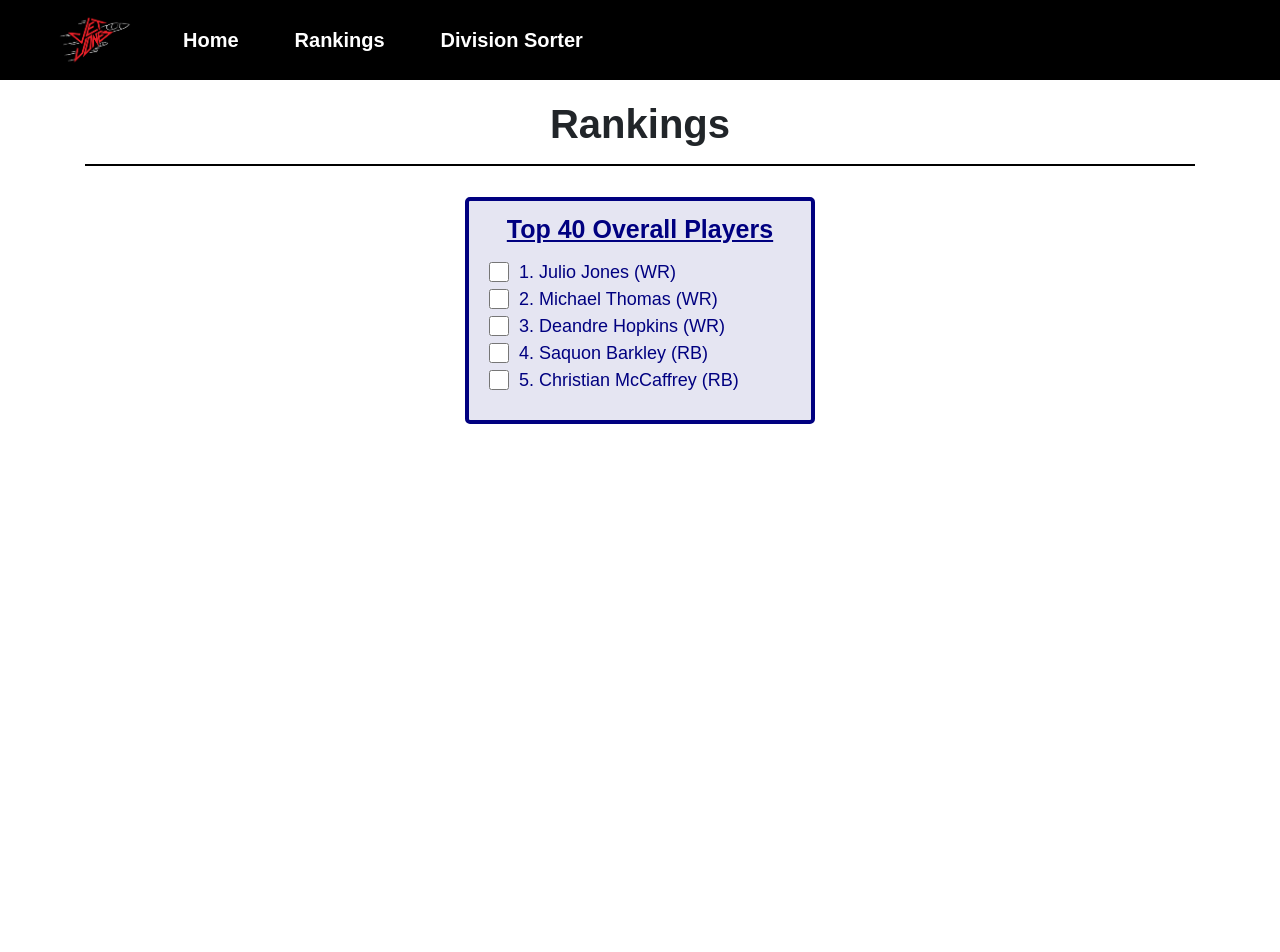
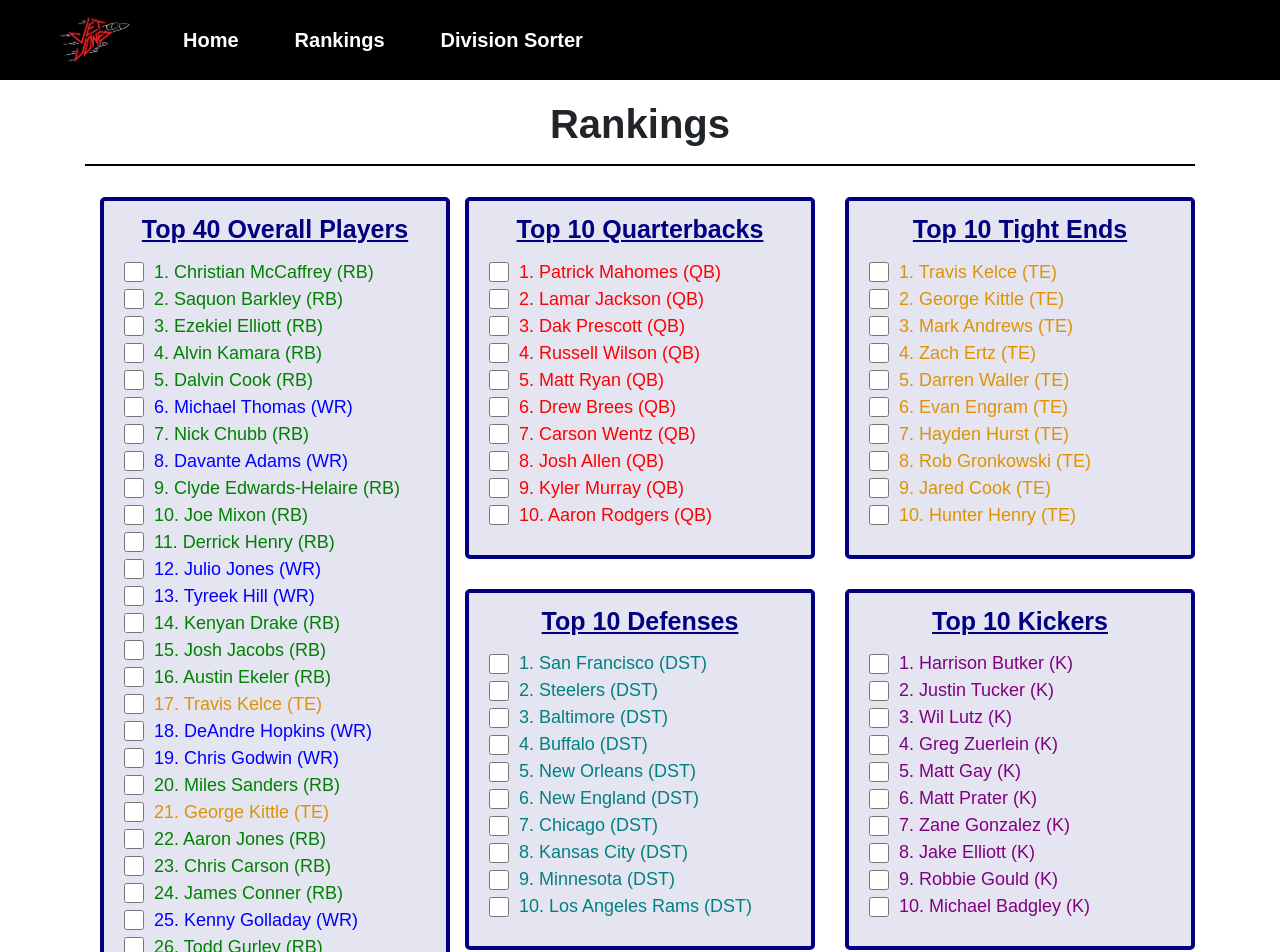
Before and after one commit to cyperior7/jetjones-tools, an Angular app: page /rankings in a window 1280 px wide. Shown: the top 952 px of the page. Before the commit the page ends 800 px from the top, so only its background shows below. Built offline with nearby package versions, Linux system fonts and the light colour scheme.

Commit message:
Finished rankings and home page

```diff
--- a/src/app/data/rankings-data.ts
+++ b/src/app/data/rankings-data.ts
@@ -1,10 +1,97 @@
-import { IRankItem, Positions } from './../models/rank-list-model';
+import { RankItem, Positions } from './../models/rank-list-model';
 
 // the order in which the players appear below is the order of the rankings
-export const Top40Rankings: IRankItem[] = [
+export const Top40Rankings: RankItem[] = [
+    {name: "Christian McCaffrey", position: Positions.RunningBack},
+    {name: "Saquon Barkley", position: Positions.RunningBack},
+    {name: "Ezekiel Elliott", position: Positions.RunningBack},
+    {name: "Alvin Kamara", position: Positions.RunningBack},
+    {name: "Dalvin Cook", position: Positions.RunningBack},
+    {name: "Michael Thomas", position: Positions.WideReceiver},
+    {name: "Nick Chubb", position: Positions.RunningBack},
+    {name: "Davante Adams", position: Positions.WideReceiver},
+    {name: "Clyde Edwards-Helaire", position: Positions.RunningBack},
+    {name: "Joe Mixon", position: Positions.RunningBack},
+    {name: "Derrick Henry", position: Positions.RunningBack},
     {name: "Julio Jones", position: Positions.WideReceiver},
-    {name: "Michael Thomas", position: Positions.WideReceiver},
-    {name: "Deandre Hopkins", position: Positions.WideReceiver},
-    {name: "Saquon Barkley", position: Positions.RunningBack},
-    {name: "Christian McCaffrey", position: Positions.RunningBack}
+    {name: "Tyreek Hill", position: Positions.WideReceiver},
+    {name: "Kenyan Drake", position: Positions.RunningBack},
+    {name: "Josh Jacobs", position: Positions.RunningBack},
+    {name: "Austin Ekeler", position: Positions.RunningBack},
+    {name: "Travis Kelce", position: Positions.TightEnd},
+    {name: "DeAndre Hopkins", position: Positions.WideReceiver},
+    {name: "Chris Godwin", position: Positions.WideReceiver},
+    {name: "Miles Sanders", position: Positions.RunningBack},
+    {name: "George Kittle", position: Positions.TightEnd},
+    {name: "Aaron Jones", position: Positions.RunningBack},
+    {name: "Chris Carson", position: Positions.RunningBack},
+    {name: "James Conner", position: Positions.RunningBack},
+    {name: "Kenny Golladay", position: Positions.WideReceiver},
+    {name: "Todd Gurley", position: Positions.RunningBack},
+    {name: "Mike Evans", position: Positions.WideReceiver},
+    {name: "Patrick Mahomes", position: Positions.QuarterBack},
+    {name: "Melvin Gordon", position: Positions.RunningBack},
+    {name: "Odell Beckham Jr.", position: Positions.WideReceiver},
+    {name: "D.J. Moore", position: Positions.WideReceiver},
+    {name: "Amari Cooper", position: Positions.WideReceiver},
+    {name: "Lamar Jackson", position: Positions.QuarterBack},
+    {name: "Jonathan Taylor", position: Positions.RunningBack},
+    {name: "David Johnson", position: Positions.RunningBack},
+    {name: "Allen Robinson", position: Positions.WideReceiver},
+    {name: "Calvin Ridley", position: Positions.WideReceiver},
+    {name: "Robert Woods", position: Positions.WideReceiver},
+    {name: "Le'Veon Bell", position: Positions.RunningBack},
+    {name: "Keenan Allen", position: Positions.WideReceiver},
 ];
+
+export const Top10Quarterbacks: RankItem[] = [
+    {name: "Patrick Mahomes", position: Positions.QuarterBack},
+    {name: "Lamar Jackson", position: Positions.QuarterBack},
+    {name: "Dak Prescott", position: Positions.QuarterBack},
+    {name: "Russell Wilson", position: Positions.QuarterBack},
+    {name: "Matt Ryan", position: Positions.QuarterBack},
+    {name: "Drew Brees", position: Positions.QuarterBack},
+    {name: "Carson Wentz", position: Positions.QuarterBack},
+    {name: "Josh Allen", position: Positions.QuarterBack},
+    {name: "Kyler Murray", position: Positions.QuarterBack},
+    {name: "Aaron Rodgers", position: Positions.QuarterBack},
+];
+
+export const Top10TightEnds: RankItem[] = [
+    {name: "Travis Kelce", position: Positions.TightEnd},
+    {name: "George Kittle", position: Positions.TightEnd},
+    {name: "Mark Andrews", position: Positions.TightEnd},
+    {name: "Zach Ertz", position: Positions.TightEnd},
+    {name: "Darren Waller", position: Positions.TightEnd},
+    {name: "Evan Engram", position: Positions.TightEnd},
+    {name: "Hayden Hurst", position: Positions.TightEnd},
+    {name: "Rob Gronkowski", position: Positions.TightEnd},
+    {name: "Jared Cook", position: Positions.TightEnd},
+    {name: "Hunter Henry", position: Positions.TightEnd},
+];
+
+export const Top10Defenses: RankItem[] = [
+    {name: "San Francisco", position: Positions.Defense},
+    {name: "Steelers", position: Positions.Defense},
+    {name: "Baltimore", position: Positions.Defense},
+    {name: "Buffalo", position: Positions.Defense},
+    {name: "New Orleans", position: Positions.Defense},
+    {name: "New England", position: Positions.Defense},
+    {name: "Chicago", position: Positions.Defense},
+    {name: "Kansas City", position: Positions.Defense},
+    {name: "Minnesota", position: Positions.Defense},
+    {name: "Los Angeles Rams", position: Positions.Defense},
+];
+
+export const Top10Kickers: RankItem[] = [
+    {name: "Harrison Butker", position: Positions.Kicker},
+    {name: "Justin Tucker", position: Positions.Kicker},
+    {name: "Wil Lutz", position: Positions.Kicker},
+    {name: "Greg Zuerlein", position: Positions.Kicker},
+    {name: "Matt Gay", position: Positions.Kicker},
+    {name: "Matt Prater", position: Positions.Kicker},
+    {name: "Zane Gonzalez", position: Positions.Kicker},
+    {name: "Jake Elliott", position: Positions.Kicker},
+    {name: "Robbie Gould", position: Positions.Kicker},
+    {name: "Michael Badgley", position: Positions.Kicker},
+];
--- a/src/app/home/home.component.css
+++ b/src/app/home/home.component.css
@@ -0,0 +1,17 @@
+button {
+    border: 6px;
+    border-style: solid;
+    border-color: black;
+    border-radius: 5px;
+    background-color: black;
+    color: white;
+    padding: 15px;
+    margin: 20px;
+    font-size: 30px;
+    font-weight: bold;
+}
+
+button:hover {
+    background-color: white;
+    color: black;
+}
--- a/src/app/home/home.component.html
+++ b/src/app/home/home.component.html
@@ -1,11 +1,15 @@
 <div class="container">
     <h1>JetJones Tools</h1>
     <hr/>
-    <ul>
-        <li>Brief banner tagline</li>
-        <li>Buttons for things to do and that route</li>
-    </ul>
-    <br/>
+    <h4>Welcome to JetJones Tools! Please select a tool below.</h4>
+    <div class="flexContainer">
+        <button (click)="route('/rankings')">
+            Rankings
+        </button>
+        <button (click)="route('/divisionsorter')">
+            Division Sorter
+        </button>
+    </div>
     <br/>
     <iframe
         width="1000" height="562"
--- a/src/app/home/home.component.ts
+++ b/src/app/home/home.component.ts
@@ -1,4 +1,5 @@
 import { Component, OnInit } from '@angular/core';
+import { Router } from '@angular/router';
 
 @Component({
   selector: 'app-home',
@@ -7,9 +8,15 @@ import { Component, OnInit } from '@angular/core';
 })
 export class HomeComponent implements OnInit {
 
-  constructor() { }
+  constructor(
+    private router: Router
+  ) { }
 
   ngOnInit(): void {
   }
 
+  public route(routeVal: string): void {
+    this.router.navigate([routeVal]);
+  }
+
 }
--- a/src/app/models/rank-list-model.ts
+++ b/src/app/models/rank-list-model.ts
@@ -1,4 +1,4 @@
-export interface IRankItem {
+export interface RankItem {
     name: string;
     position: Positions;
 }
@@ -9,5 +9,5 @@ export enum Positions {
     TightEnd = "TE",
     QuarterBack = "QB",
     Kicker = "K",
-    Defense = "D/ST"
+    Defense = "DST"
 }
--- a/src/app/rankings/rank-list/rank-list.component.css
+++ b/src/app/rankings/rank-list/rank-list.component.css
@@ -39,3 +39,27 @@ input {
     width: 20px;
     margin-right: 10px;
 }
+
+.RB {
+    color: green;
+}
+
+.WR {
+    color: blue;
+}
+
+.TE {
+    color: rgb(223, 146, 3);
+}
+
+.QB {
+    color: red;
+}
+
+.DST {
+    color: teal;
+}
+
+.K {
+    color: purple;
+}
--- a/src/app/rankings/rank-list/rank-list.component.html
+++ b/src/app/rankings/rank-list/rank-list.component.html
@@ -3,7 +3,9 @@
     <ul class="listItems">
         <li *ngFor="let player of rankList; let i = index" class="individualItem">
             <input type="checkbox" [(ngModel)]="chkBox.checked" #chkBox>
-            <span [ngClass]="chkBox.checked ? 'selectedItem' : ''">{{ i + 1}}. {{ player.name }} ({{ player.position }})</span>
+            <span [ngClass]="[chkBox.checked ? 'selectedItem' : '', player.position]">
+                {{ i + 1}}. {{ player.name }} ({{ player.position }})
+            </span>
         </li>
     </ul>
 </div>
--- a/src/app/rankings/rank-list/rank-list.component.ts
+++ b/src/app/rankings/rank-list/rank-list.component.ts
@@ -1,5 +1,5 @@
 import { Component, OnInit, Input } from '@angular/core';
-import { IRankItem } from './../../models/rank-list-model';
+import { RankItem } from './../../models/rank-list-model';
 
 @Component({
   selector: 'rank-list',
@@ -8,7 +8,7 @@ import { IRankItem } from './../../models/rank-list-model';
 })
 export class RankListComponent implements OnInit {
   @Input() rankListTitle = '';
-  @Input() rankList: IRankItem[];
+  @Input() rankList: RankItem[];
 
   constructor() { }
 
--- a/src/app/rankings/rankings.component.html
+++ b/src/app/rankings/rankings.component.html
@@ -4,8 +4,30 @@
 
     <div class="flexContainer">
         <rank-list
-        [rankListTitle] = "'Top 40 Overall Players'"
-        [rankList] = "top40List">
+            [rankListTitle] = "'Top 40 Overall Players'"
+            [rankList] = "top40List">
         </rank-list>
+        <div>
+            <div class="row">
+                <rank-list
+                    [rankListTitle] = "'Top 10 Quarterbacks'"
+                    [rankList] = "top10QBs">
+                </rank-list>
+                <rank-list
+                    [rankListTitle] = "'Top 10 Tight Ends'"
+                    [rankList] = "top10TEs">
+                </rank-list>
+            </div>
+            <div class="row">
+                <rank-list
+                    [rankListTitle] = "'Top 10 Defenses'"
+                    [rankList] = "top10Defs">
+                </rank-list>
+                <rank-list
+                    [rankListTitle] = "'Top 10 Kickers'"
+                    [rankList] = "top10Ks">
+                </rank-list>
+            </div>
+        </div>
     </div>
 </div>
--- a/src/app/rankings/rankings.component.ts
+++ b/src/app/rankings/rankings.component.ts
@@ -1,5 +1,5 @@
 import { Component, OnInit } from '@angular/core';
-import { Top40Rankings } from './../data/rankings-data';
+import { Top40Rankings, Top10Quarterbacks, Top10TightEnds, Top10Defenses, Top10Kickers } from './../data/rankings-data';
 
 @Component({
   selector: 'app-rankings',
@@ -8,6 +8,10 @@ import { Top40Rankings } from './../data/rankings-data';
 })
 export class RankingsComponent implements OnInit {
   top40List = Top40Rankings;
+  top10QBs = Top10Quarterbacks;
+  top10TEs = Top10TightEnds
+  top10Defs = Top10Defenses;
+  top10Ks = Top10Kickers;
 
   constructor() { }
 
```
